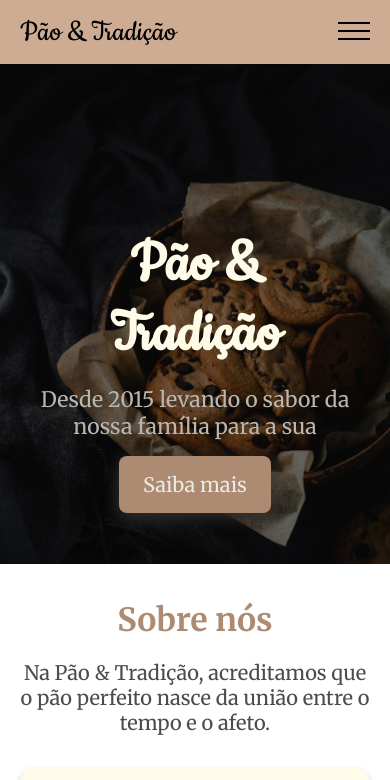
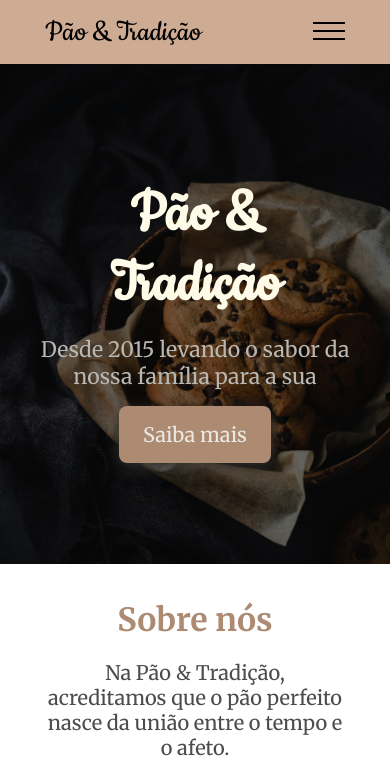
Before and after one commit to JoaoAntonioo87/J.A.-016--PaoETradicao, a plain HTML site: page index.html in a window 390 px wide. Shown: the top 780 px of the page. Drawn offline with Linux system fonts and the light colour scheme.

Commit message:
Corrigido mobile CSS

```diff
--- a/style.css
+++ b/style.css
@@ -20,9 +20,11 @@ img {
 }
 
 .container {
-  max-width: 350px;
+  max-width: 300px;
   margin: 0 auto;
 }
+
+/* SLIDES */
 
 [data-slide] {
   opacity: 0;
@@ -119,7 +121,6 @@ img {
 }
 
 .header nav {
-  width: 32px;
   height: 32px;
   position: relative;
 }
@@ -242,7 +243,7 @@ img {
 .intro-text {
   position: absolute;
   text-align: center;
-  top: 33%;
+  top: 23%;
   left: 10%;
   width: 80%;
 }
@@ -360,6 +361,13 @@ img {
   top: -32px;
 }
 
+/* LARGE MOBILE */
+
+@media screen and (min-width: 400px) {
+  .intro-text {
+    top: 33%;
+  }
+}
 /* TABLETS */
 
 @media screen and (min-width: 750px) {
```
